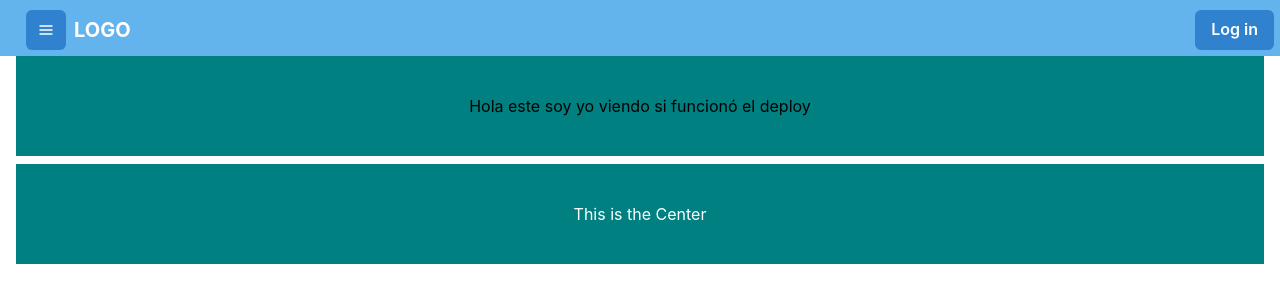
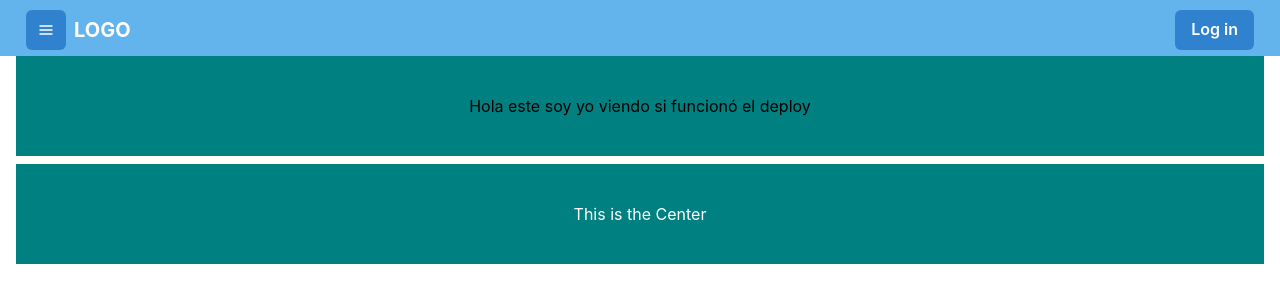
Before and after one commit to JoshuaAAX/proyecto-pi, a React (Vite) app in the folder frontend/: page / in a window 1280 px wide. Shown: the top 302 px of the page. Built offline with nearby package versions, Linux system fonts and the light colour scheme.

Commit message:
update navbar fix maxwith

```diff
--- a/frontend/src/components/Navbar.jsx
+++ b/frontend/src/components/Navbar.jsx
@@ -12,7 +12,7 @@ export default function Navbar() {
     return (
 
         <Box bg="blue.300" h="56px" p="10px">
-           <Container minW="80em">
+           <Container maxW="80em">
               <Flex alignItems='center' gap='2'>
                  <IconButton colorScheme='blue' icon={<HamburgerIcon/>} />
                  <Text fontSize='20px' color='white' as="b">
```
